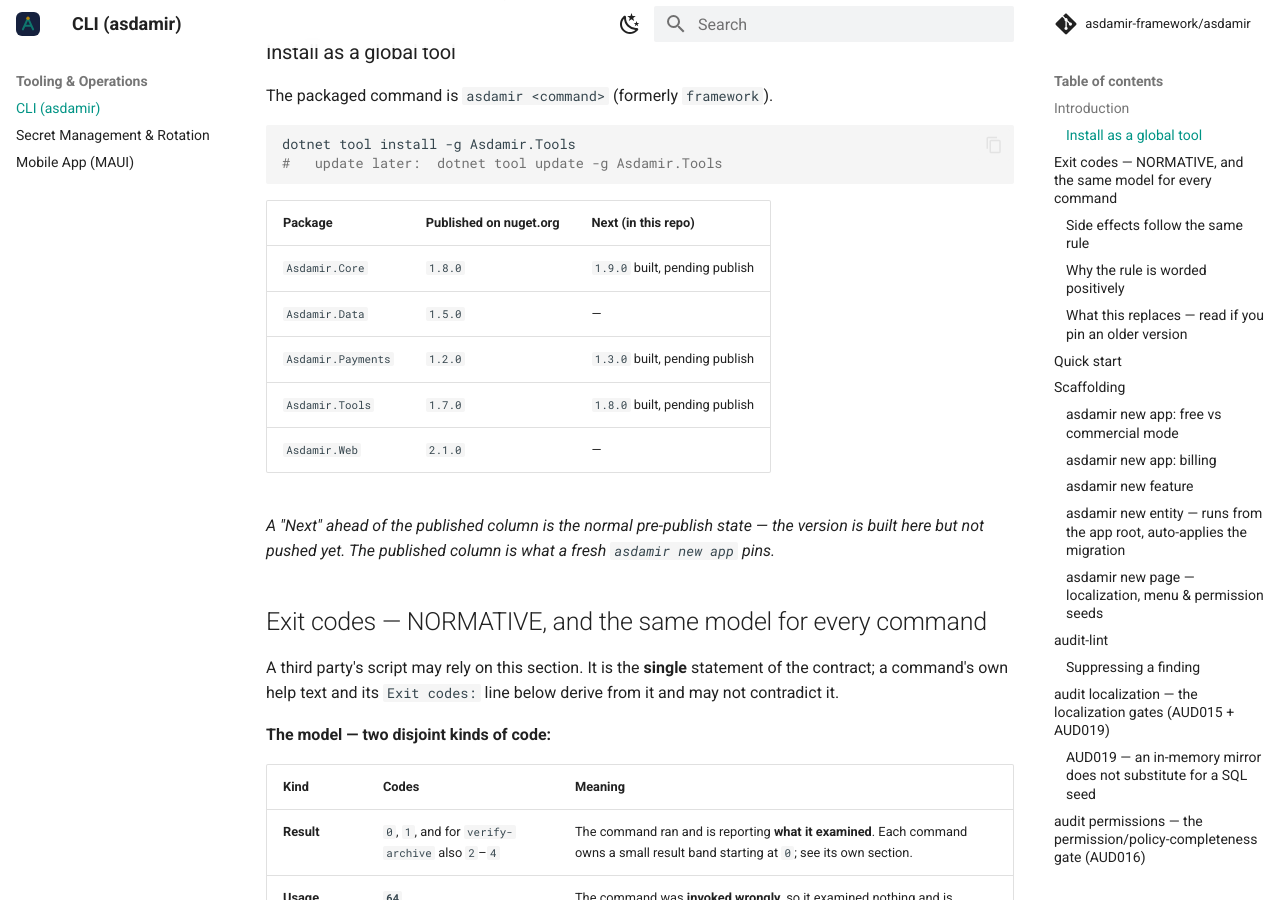
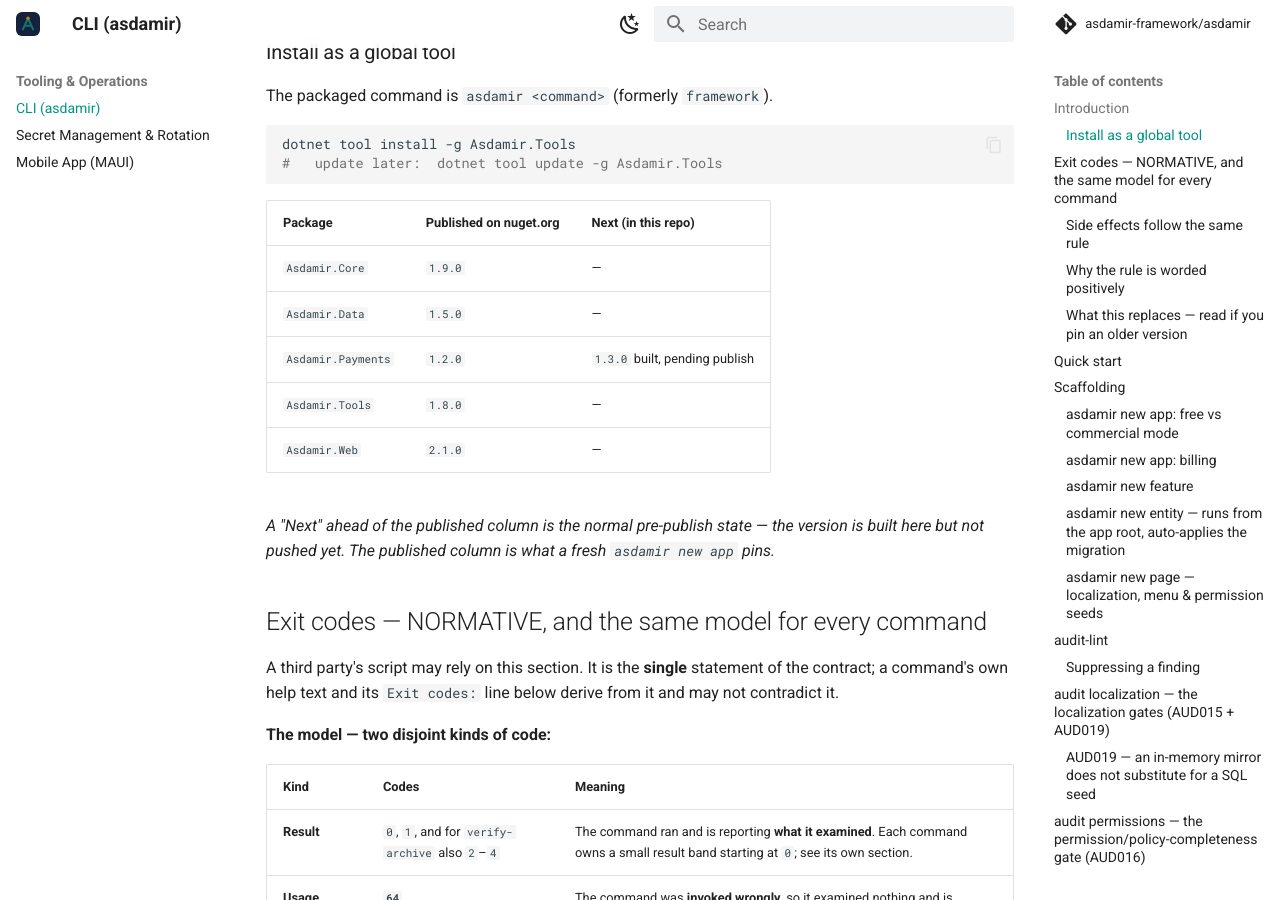
Before and after one commit to asdamir-framework/asdamir, an MkDocs documentation site: the page built from docs/cli.md, in a window 1280 px wide and 900 px high, scrolled down 416 px. Built offline with MkDocs 1.6.1 and Material for MkDocs 9.7.7, drawn with Linux system fonts in a browser that asks for light colours; comment, search, counter and statistics services are not loaded.

Commit message:
docs: Core 1.9.0 and Tools 1.8.0 are published
The generated published-version blocks regenerated from the manifest — no longer 'built, pending
publish'. Both packages verified live on nuget.org before this commit.

DOCS IMPACT: docs/cli.md, CHANGELOG.md, README.md (generated blocks only). ROADMAP: unaffected.
PUBLISHED: docs.asdamir.com redeploy — owed after this push.

```diff
--- a/docs/cli.md
+++ b/docs/cli.md
@@ -19,10 +19,10 @@
      packaging/sync-published-versions.sh. Do NOT hand-edit: edit the manifest and re-run. -->
 | Package | Published on nuget.org | Next (in this repo) |
 | --- | --- | --- |
-| `Asdamir.Core` | `1.8.0` | `1.9.0` built, pending publish |
+| `Asdamir.Core` | `1.9.0` | — |
 | `Asdamir.Data` | `1.5.0` | — |
 | `Asdamir.Payments` | `1.2.0` | `1.3.0` built, pending publish |
-| `Asdamir.Tools` | `1.7.0` | `1.8.0` built, pending publish |
+| `Asdamir.Tools` | `1.8.0` | — |
 | `Asdamir.Web` | `2.1.0` | — |
 
 *A "Next" ahead of the published column is the normal pre-publish state — the version is built here but
```
Also changed, not shown: CHANGELOG.md (+2 -2 lines), README.md (+1 -1 lines).
